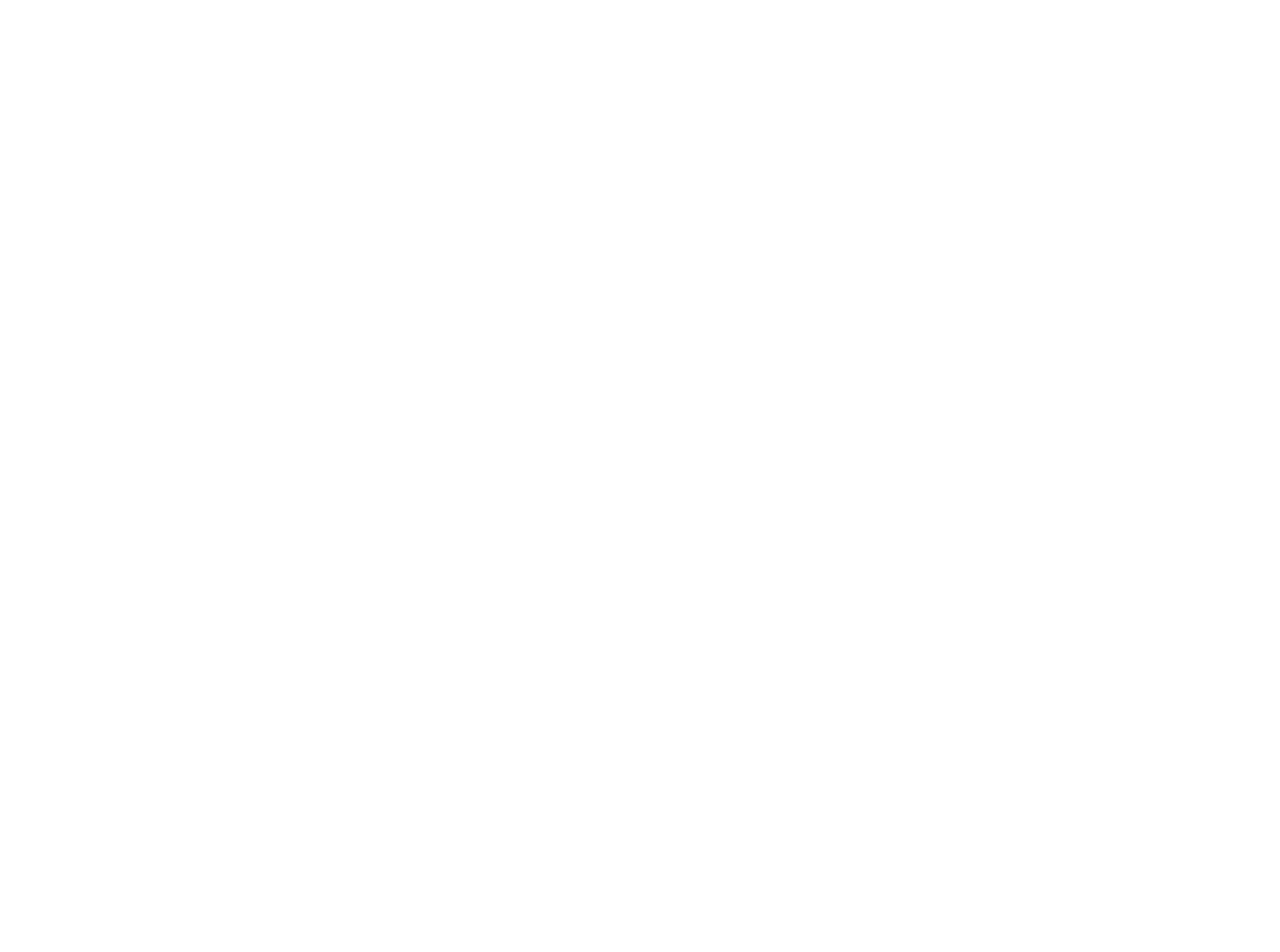
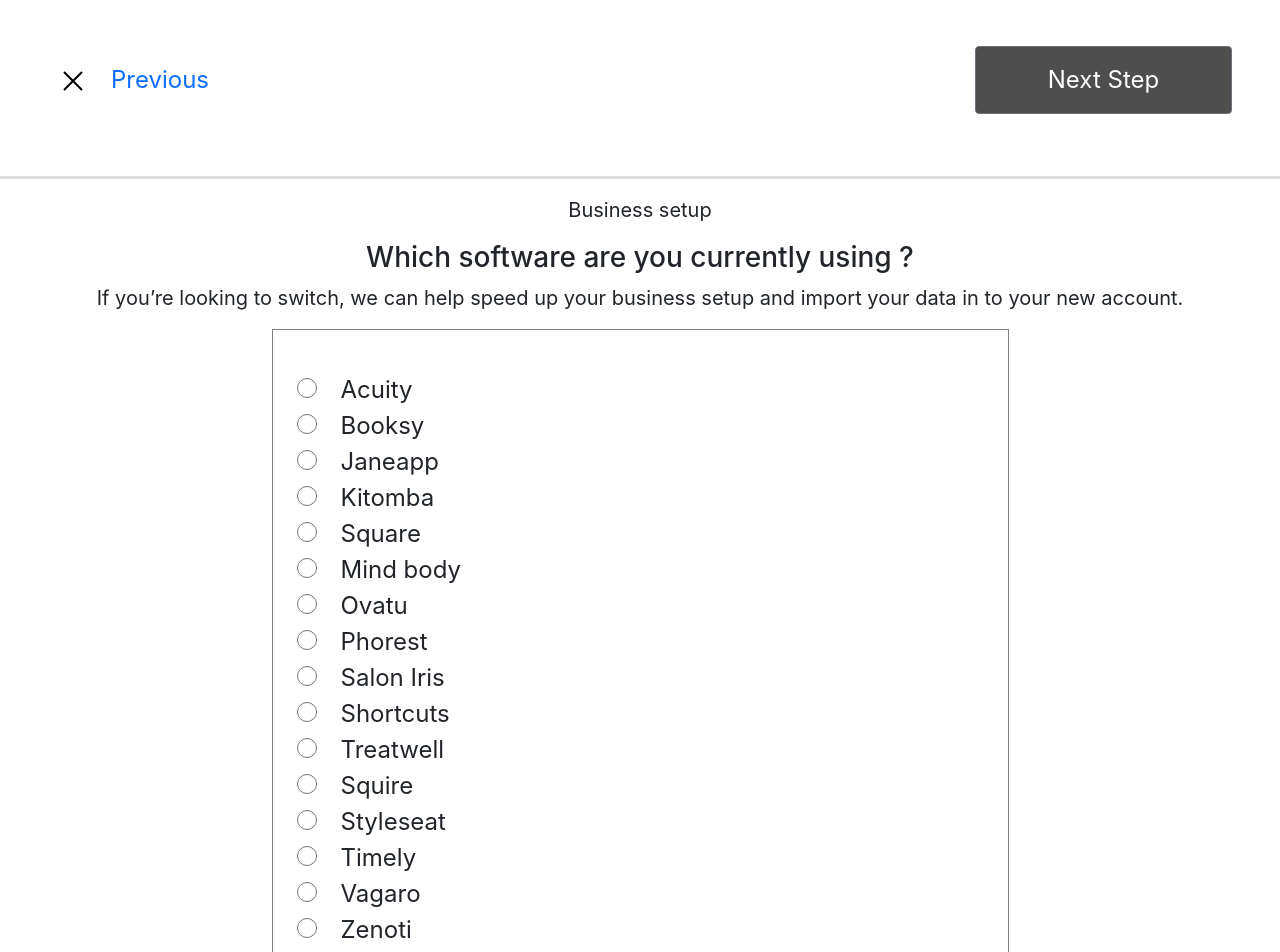
Before and after one commit to MillenniaAhead/millenia-client, a React (Create React App) app: page /software in a window 1280 px wide. Before the commit this address had no page. Shown: the top 952 px of the page. Before the commit the page ends 800 px from the top, so only its background shows below. Built offline with nearby package versions, Linux system fonts and the light colour scheme.

Commit message:
software use

```diff
--- a/src/App.js
+++ b/src/App.js
@@ -1,6 +1,7 @@
 import { Route, Routes } from 'react-router-dom';
 import './App.css';
 import BusinessSetup from './Components/BusinessSetup';
+import Software from './Components/Software';
 import TeamSize from './Components/TeamSize';
 
 function App() {
@@ -9,6 +10,7 @@
       <Routes>
         <Route path='/' element={<TeamSize/>}> </Route>
         <Route path='/setUp' element={<BusinessSetup></BusinessSetup>}/>
+        <Route path='/software' element={<Software></Software>}></Route>
       </Routes>
     </div>
   );
--- a/src/Components/CSS/Style.css
+++ b/src/Components/CSS/Style.css
@@ -21,7 +21,7 @@
 }
 .teamMember{
     width: 737px;
-    height: 440px;
+    height: min-content;
     border: .5px solid gray;
     margin: auto;
     font-weight: 400;
--- /dev/null
+++ b/src/Components/Software.js
@@ -0,0 +1,58 @@
+import React from 'react';
+import Upperbutton from './Upperbutton';
+
+const Software = () => {
+    return (
+        <section>
+                <Upperbutton></Upperbutton>
+        <div >
+                <p >Business setup</p>
+                <h3 className='text-center'>Which software are you currently using ?</h3>
+                <p>If you’re looking to switch, we can help speed up your business setup and import your data in to your new  account.</p>
+                   <div className='teamMember mb-5'>
+
+           <input className='mt-5 mx-4' type="radio" name="me" id="" value="" />
+            <label htmlFor="team1">Acuity</label>
+            <br />
+            <input className=' my-1 mx-4' type="radio" name="me" id="" value="" /><label htmlFor="">Booksy</label>
+            <br />
+            <input className='my-1 mx-4' type="radio" name="me" id="" value="" /><label htmlFor="">Janeapp </label>
+            <br />
+            <input className=' my-1  mx-4' type="radio" name="me" id="" value="" /><label htmlFor="">Kitomba</label>
+            <br />
+            <input className=' my-1  mx-4' type="radio" name="me" id="" value="" /><label htmlFor="">Square</label>
+            <br />
+            <input className=' my-1  mx-4' type="radio" name="me" id="" value="" /><label htmlFor="">Mind body</label>
+            <br />
+            <input className=' my-1  mx-4' type="radio" name="me" id="" value="" /><label htmlFor="">Ovatu</label>
+            <br />
+            <input className=' my-1  mx-4' type="radio" name="me" id="" value="" /><label htmlFor="">Phorest</label>
+            <br />
+            <input className=' my-1  mx-4' type="radio" name="me" id="" value="" /><label htmlFor="">Salon Iris</label>
+            <br />
+            <input className=' my-1  mx-4' type="radio" name="me" id="" value="" /><label htmlFor="">Shortcuts</label>
+            <br />
+            <input className=' my-1  mx-4' type="radio" name="me" id="" value="" /><label htmlFor="">Treatwell</label>
+            <br />
+            <input className=' my-1  mx-4' type="radio" name="me" id="" value="" /><label htmlFor="">Squire</label>
+            <br />
+            <input className=' my-1  mx-4' type="radio" name="me" id="" value="" /><label htmlFor="">Styleseat</label>
+            <br />
+            <input className=' my-1  mx-4' type="radio" name="me" id="" value="" /><label htmlFor="">Timely</label>
+            <br />
+            <input className=' my-1  mx-4' type="radio" name="me" id="" value="" /><label htmlFor="">Vagaro</label>
+            <br />
+            <input className=' my-1  mx-4' type="radio" name="me" id="" value="" /><label htmlFor="">Zenoti</label>
+            <br />
+            <input className=' my-1  mx-4' type="radio" name="me" id="" value="" /><label htmlFor="">I’m not using any software</label>
+            <br />
+            <input className=' mt-1 mb-5  mx-4' type="radio" name="me" id="" value="" /><label htmlFor="">other</label>
+
+            </div>
+           </div>
+
+        </section>
+    );
+};
+
+export default Software;
--- a/src/Components/TeamSize.js
+++ b/src/Components/TeamSize.js
@@ -14,13 +14,13 @@
 members for free on salon!</p>
                    <div className='teamMember'>
 
-           <input className='mt-5 mx-4' type="radio" name="me" id="" value="" />
+           <input className='mt-5 mx-4' type="radio" name="" id="" value="" />
             <label htmlFor="team1">It’s just me</label>
             <br />
-            <input className=' mt-5 mx-4' type="radio" name="me" id="" value="" /><label htmlFor="">2-5 people</label>
+            <input className=' mt-5 mx-4' type="radio" name="" id="" value="" /><label htmlFor="">2-5 people</label>
             <br />
-            <input className='mt-5 mx-4' type="radio" name="me" id="" value="" /><label htmlFor="">6-10 people </label><br />
-            <input className=' mt-5  mx-4' type="radio" name="me" id="" value="" /><label htmlFor="">11+ people</label>
+            <input className='mt-5 mx-4' type="radio" name="" id="" value="" /><label htmlFor="">6-10 people </label><br />
+            <input className=' mt-5  mx-4' type="radio" name="" id="" value="" /><label htmlFor="">11+ people</label>
 
             <div style={{margin:'22px', padding:'10px', backgroundColor:'#DAE9F7', borderRadius:'10px'}}className='d-flex justify-content-center'>
                 <div className='me-2'><img src={idea} alt="" /></div>
--- a/src/Components/Upperbutton.js
+++ b/src/Components/Upperbutton.js
@@ -1,11 +1,12 @@
 import React from 'react';
+import { GrClose} from 'react-icons/gr';
 
 const Upperbutton = () => {
     return (
         <div>
              <div className='detailUpper px-5 d-flex justify-content-between align-items-center'>
                   <div>
-                    <button type='button' class="btn btn-link linkButton">X</button>
+                    <button type='button' class="btn btn-link linkButton"><GrClose/></button>
                     <button type="button" class="btn btn-link linkButton">Previous</button></div>
                   <div><button type="button" class="btn btn-secondary nextButton">Next Step</button></div>
             </div>
```
Also changed, not shown: src/Components/HearAbout.js (added, +12 -0 lines).
